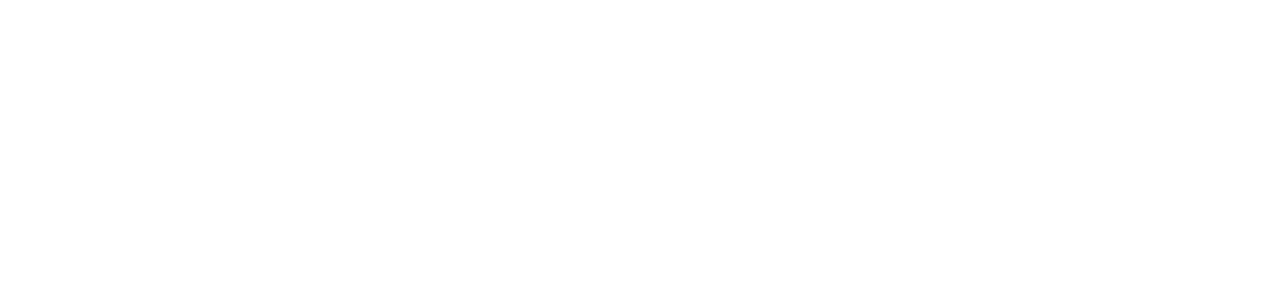
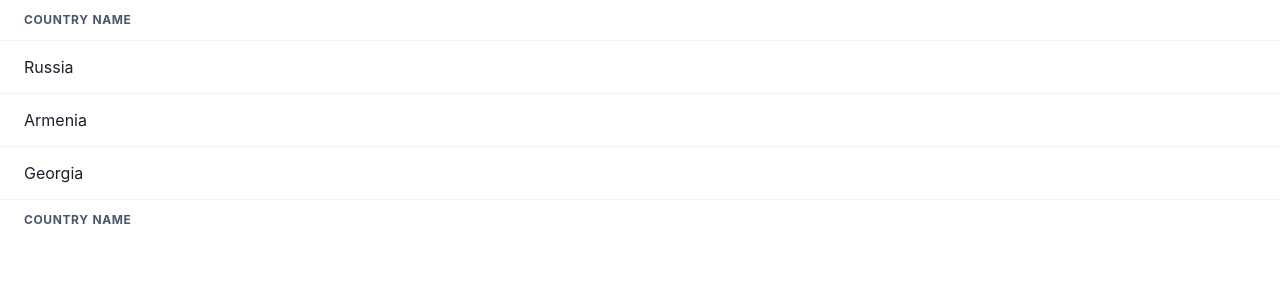
Before and after one commit to observator0722/react-proj, a JavaScript app: page / in a window 1280 px wide. Shown: the top 300 px of the page. Built offline with nearby package versions, Linux system fonts and the light colour scheme; the HTML template or start-up script is replaced by a standard one.

Commit message:
Countres List

```diff
--- a/src/App.js
+++ b/src/App.js
@@ -1,9 +1,11 @@
 import { ChakraProvider } from "@chakra-ui/react";
+import CountriesList from "./components/CountriesList";
 
 
 const App = () => {
   return (
     <ChakraProvider>
+      <CountriesList/>
     </ChakraProvider>
   )
 }
--- /dev/null
+++ b/src/components/CountriesList/index.js
@@ -0,0 +1,33 @@
+import { TableContainer, Td, Table, Thead, Th, Tr, Tbody, Tfoot } from "@chakra-ui/table"
+
+const CountriesList = () => {
+  const countries = [
+    'Russia',
+    'Armenia',
+    'Georgia'
+  ]
+
+  return (
+    <TableContainer>
+      <Table variant='simple'>
+        <Thead>
+          <Tr>
+            <Th>Country name</Th>
+          </Tr>
+        </Thead>
+        <Tbody>
+            {
+              countries.map(c => <Tr><Td>{c}</Td></Tr>)
+            }
+        </Tbody>
+        <Tfoot>
+          <Tr>
+            <Th>Country name</Th>
+          </Tr>
+        </Tfoot>
+      </Table>
+    </TableContainer>
+  )
+}
+
+export default CountriesList
```
